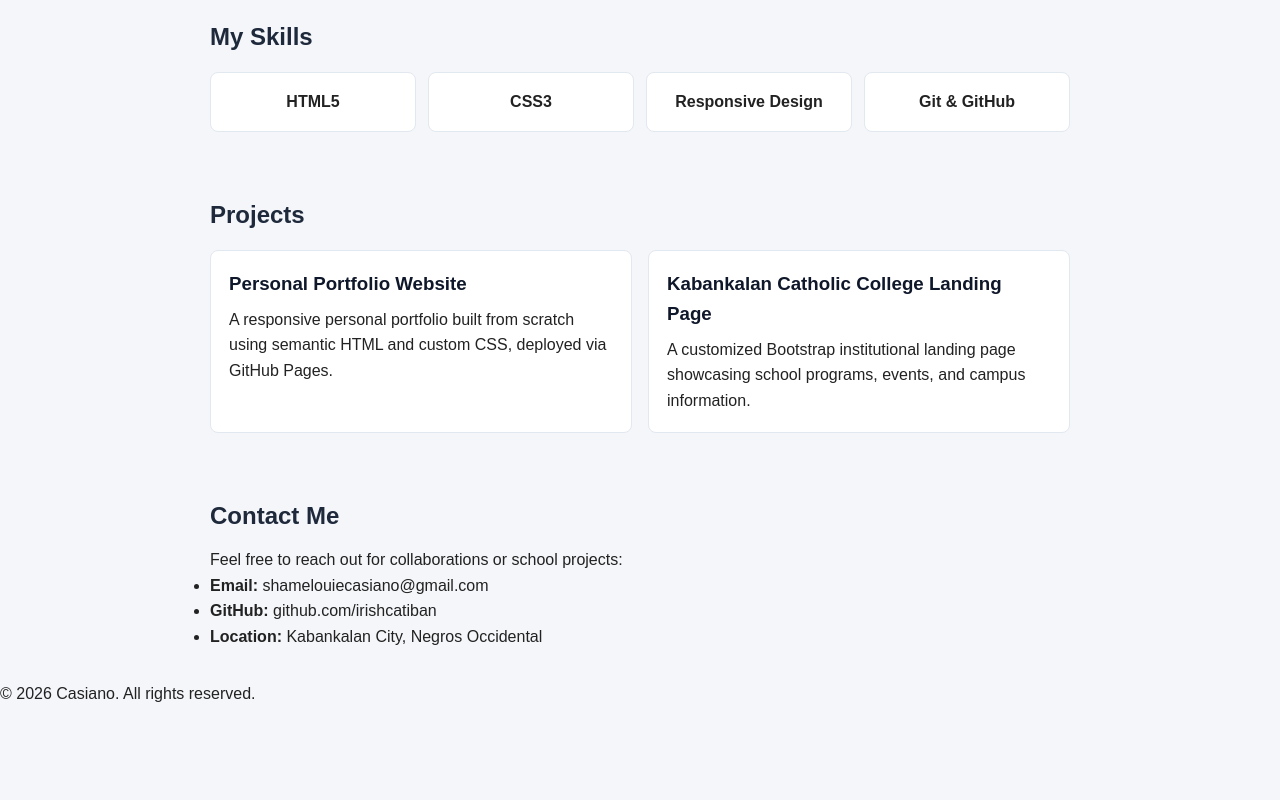
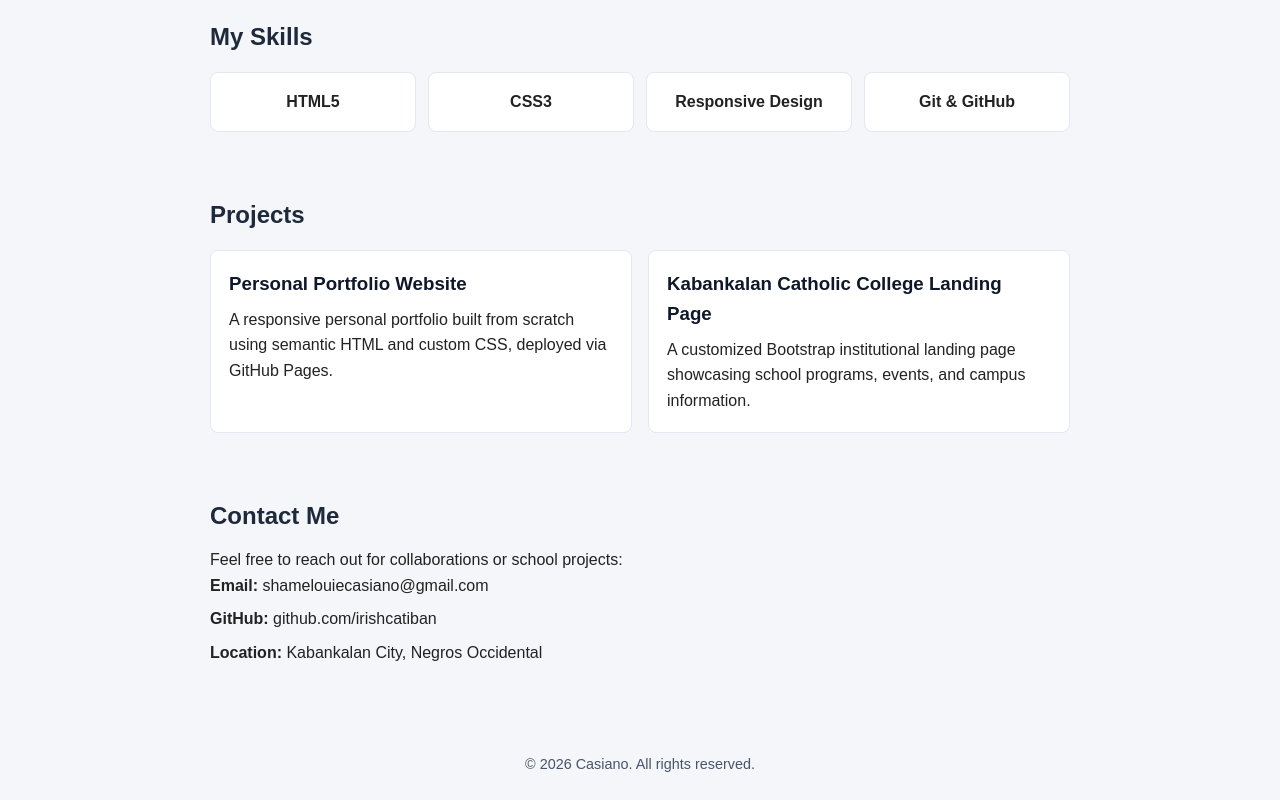
Before and after one commit to irishcatiban/casiano-project-1, a plain HTML site: page index.html in a window 1280 px wide. Shown: the part 472-1272 px from the top of the page. Before the commit the page ends 1179 px from the top, so only its background shows below. Drawn offline with Linux system fonts and the light colour scheme.

Commit message:
Add styles for contact list and footerAdd contact list and footer styles to style.css

```diff
--- a/styles/style.css
+++ b/styles/style.css
@@ -71,3 +71,17 @@ section h2 {
   margin-bottom: 8px;
   color: #0f172a;
 }
+.contact-list {
+  list-style: none;
+  display: flex;
+  flex-direction: column;
+  gap: 8px;
+}
+
+footer {
+  text-align: center;
+  padding: 24px 16px;
+  margin-top: 32px;
+  font-size: 0.9rem;
+  color: #475569;
+}
```
